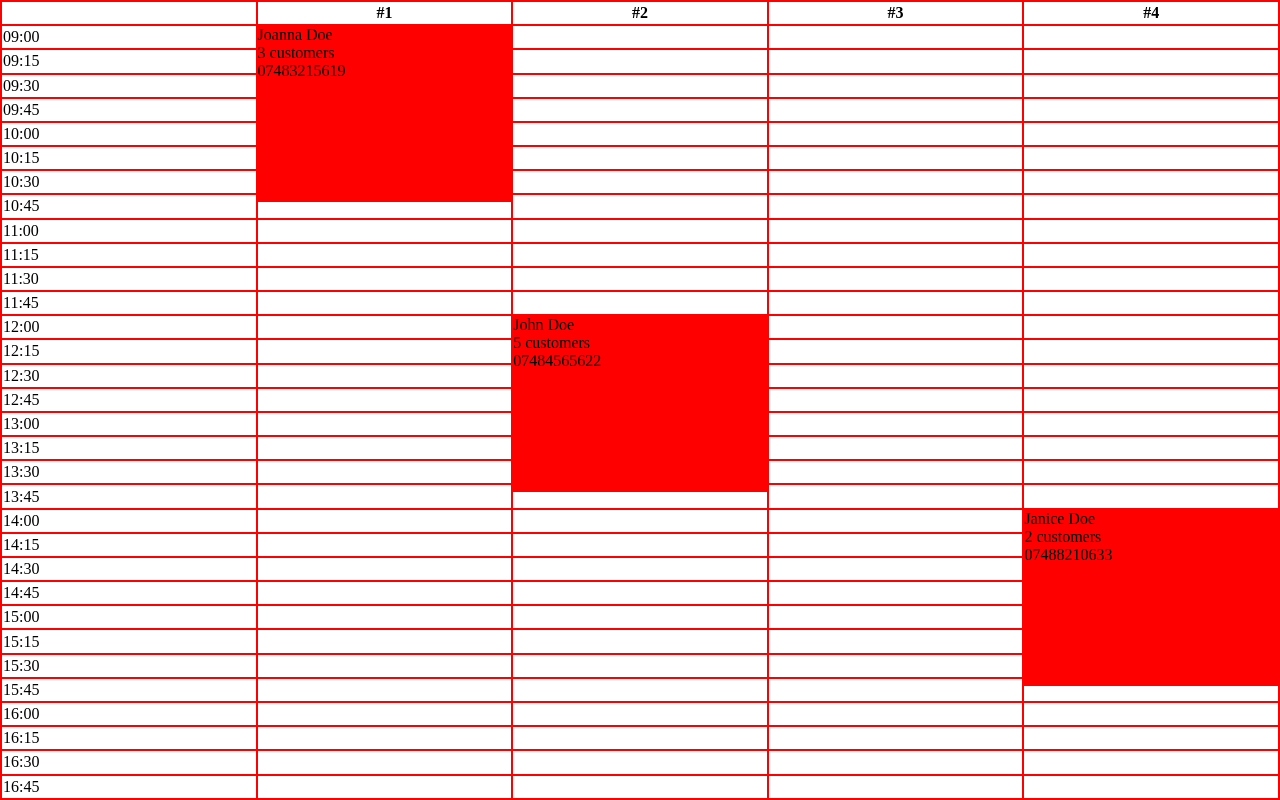
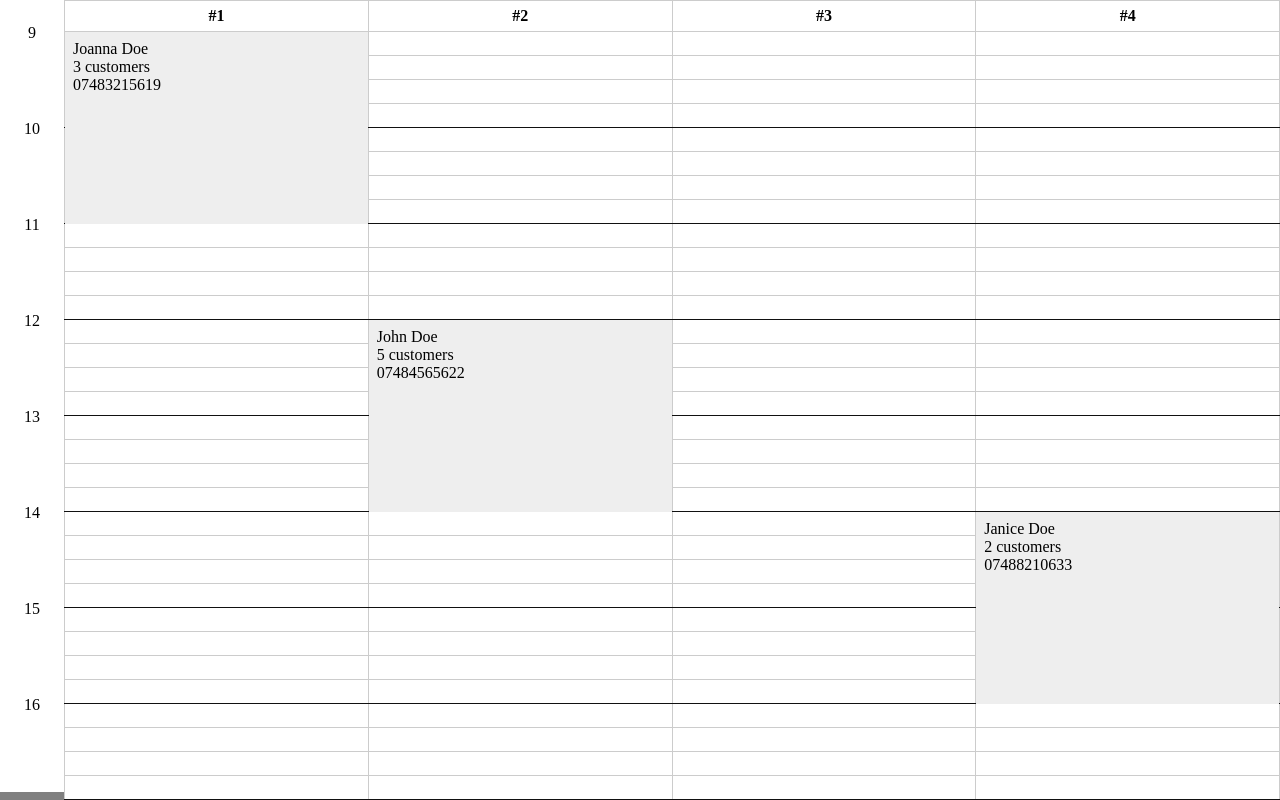
Before and after one commit to EricHripko/risotto, a website: page client/index.html in a window 1280 px wide. Drawn offline with nearby package versions, Linux system fonts and the light colour scheme; files that its build step writes are made by us from their sources.

Commit message:
Finish off the calendar grid (Resolves #21)
Make sure the booking cards match the height
Implement timescale displaying the hours
Highlight the rows that signal the new hour

```diff
--- a/client/index.html
+++ b/client/index.html
@@ -18,15 +18,14 @@
         <a href="#"> Take Orders</a>
     </nav>
 
+    <div id="bookingGrid">
         <table id="calendar" style="background: white;">
             <tr>
-            <th>&nbsp;</th>
-            <th rv-each-table="tables">{table.description}</th>
+                <th rv-each-table="tables" class="header">{table.description}</th>
             </tr>
-        <tr rv-each-time="timescale">
-            <td>{time.hour | padZeroes}:{time.mins | padZeroes}</td>
+            <tr rv-each-time="timescale" rv-hours="time.hour" rv-mins="time.mins">
                 <td rv-each-table="time.tables">
-                <div class="booking" rv-each-booking="table.bookings" style="width:100%;background:red;">
+                    <div class="booking" rv-each-booking="table.bookings">
                         {booking.customerName}
                         <br>
                         {booking.partySize} customers
@@ -36,6 +35,11 @@
                 </td>
             </tr>
         </table>
+
+        <ul id="timescale">
+            <li rv-each-hour="hours">{hour}</li>
+        </ul>
+    </div>
 </div>
 
 </body>
--- a/client/sass/main.sass
+++ b/client/sass/main.sass
@@ -1,4 +1,6 @@
-$interval-height: 22px
+$interval-height: 24px
+$booking-length: 60 * 2
+$interval-length: 15
 
 body
     background: grey
@@ -7,36 +9,71 @@ body
         position: relative
         width: 100%
 
-table
+/*
+ * Calendar grid.
+ */
+#calendar
+    position: absolute
+    top: 0
+    left: 64px
+
+    width: calc(100% - 64px)
+    height: 100%
+
     border-collapse: collapse
-    width: 100%
-    height: 100%
-    position: absolute
-    right: 0
-    top: 0
 
-    text
+    th,td
+        border: solid #ccc 1px
+
+    /*
+     * Signal the new hour.
+     */
+    tr[mins="45"]
+        td
+            border-bottom: solid #111 1px
+
+    /*
+     * Interval cell.
+     */
+    td
         position: relative
-    form
-        overflow: hidden
+        height: $interval-height
+        box-sizing: border-box
 
+    /*
+     * Booking card.
+     */
+    div.booking
+        position: absolute
+        top: 0
+        left: 0
+        height: $booking-length / $interval-length * $interval-height
 
+        box-sizing: border-box
+        width: 100%
 
+        padding: 8px
 
-        input
+        background: #eee
 
-            margin : 0
-            width: 99%
-
-th,td
-    border: 2px solid red
-    width: 20%
-
-td
-    position: relative
-
-.booking
+#timescale
     position: absolute
     top: 0
     left: 0
-    height: $interval-height * 4 * 2
+
+    box-sizing: border-box
+    width: 64px
+
+    padding: 0
+    margin: 0
+
+    background: white
+
+    li
+        display: block
+        height: 60 / $interval-length * $interval-height
+
+        text-align: center
+
+        &:first-child
+            margin-top: $interval-height
--- a/client/scripts/model-main.js
+++ b/client/scripts/model-main.js
@@ -62,9 +62,14 @@ var granularity = 15;
 var timescale = [];
 var openTime = 9;
 var closeTime = 17;
+var hours = [];
 // Create time intervals
-for(var hour = openTime; hour < closeTime; hour++)
-    for(var minutes = 0; minutes < 60; minutes = minutes + 15) {
+for(var hour = openTime; hour < closeTime; hour++) {
+    // Save all the opening hours
+    if(hours.indexOf(hour) == -1)
+        hours.push(hour);
+
+    for (var minutes = 0; minutes < 60; minutes = minutes + 15) {
         var interval = {hour: hour, mins: minutes, tables: []};
         // For each interval add a table
         tables.forEach(function (table) {
@@ -78,15 +83,16 @@ for(var hour = openTime; hour < closeTime; hour++)
         });
         timescale.push(interval);
     }
-
+}
 // Create the model for the view
 var viewModel = {
     tables: tables,
+    hours: hours,
     granularity: granularity,
     timescale: timescale
 };
 
 // Perform data binding
 document.addEventListener("DOMContentLoaded", function () {
-    rivets.bind(document.getElementById("calendar"), viewModel);
+    rivets.bind(document.getElementById("bookingGrid"), viewModel);
 });
```
Lines whose indentation alone changed are shown as unchanged.
